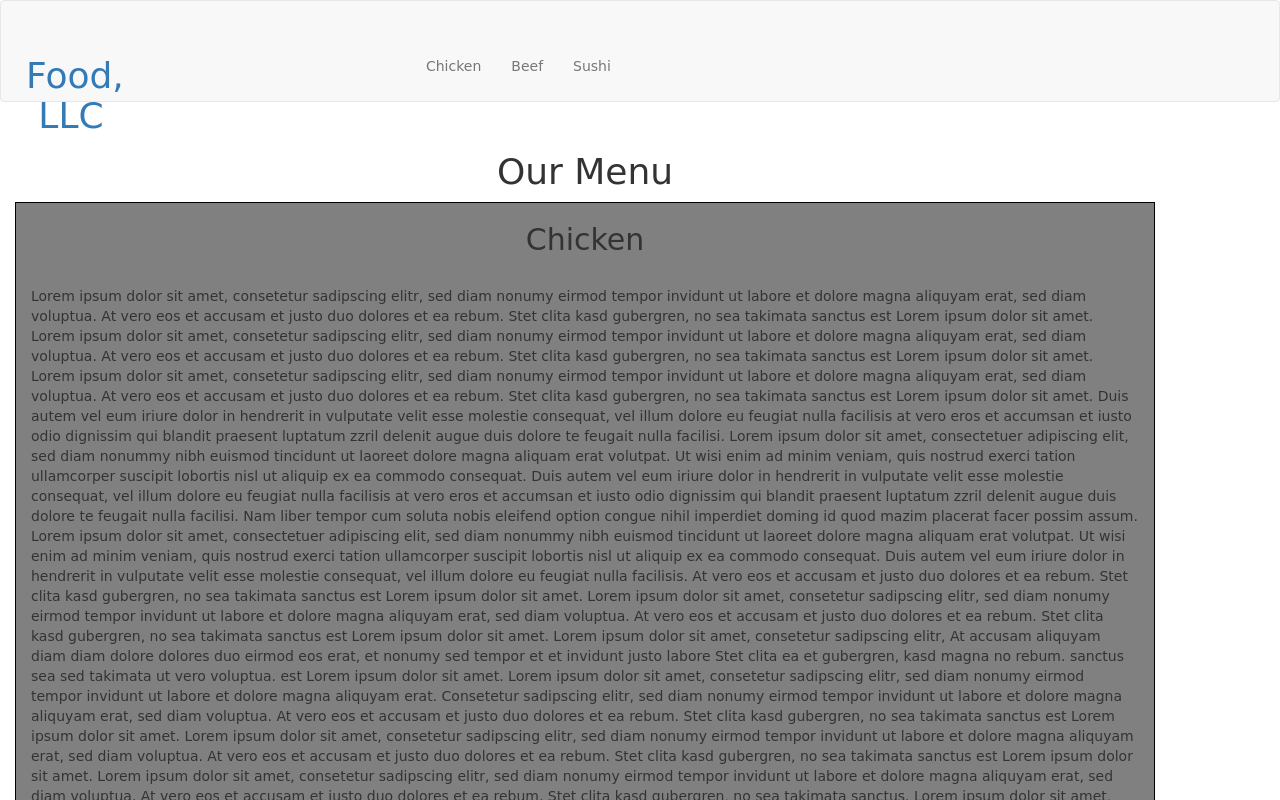
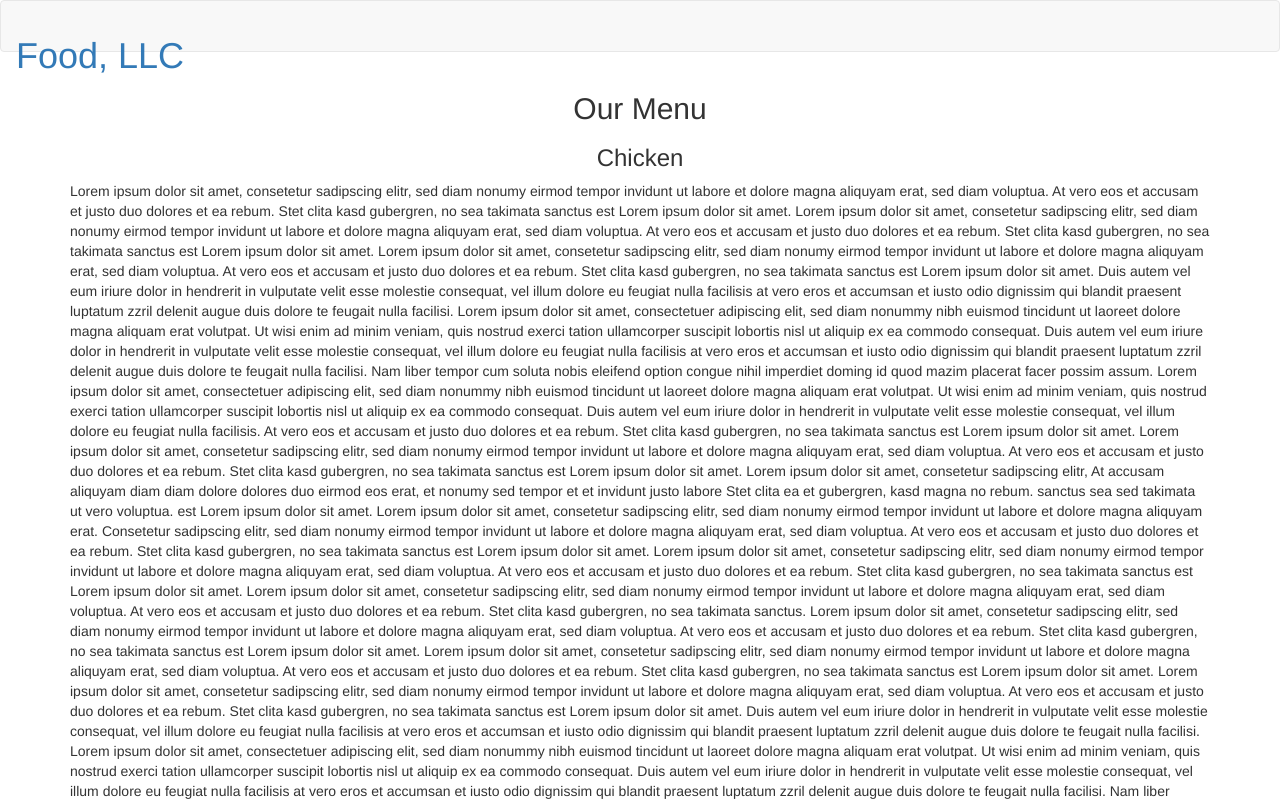
Before and after one commit to svhbisalakoppa/setupExample, a plain HTML site: page module3-solution/index.html in a window 1280 px wide. Shown: the top 800 px of the page. Drawn offline with nearby package versions, Linux system fonts and the light colour scheme; files that its build step writes are made by us from their sources.

Commit message:
Update index.html

```diff
--- a/module3-solution/index.html
+++ b/module3-solution/index.html
@@ -1,28 +1,34 @@
-<!doctype html>
-<html lang="en">
+<!DOCTYPE html>
+<html lang="zxx">
+
 <head>
     <meta charset="utf-8">
     <meta http-equiv="X-UA-Compatible" content="IE=edge">
     <meta name="viewport" content="width=device-width, initial-scale=1">
-    <title>Food, LLC</title>
+    <title>Assignment Solution for Module 3</title>
     <link rel="stylesheet" href="css/bootstrap.min.css">
-    <link rel="stylesheet" href="css/styles.css">
-    <link href='https://fonts.googleapis.com/css?family=Oxygen:400,300,700' rel='stylesheet' type='text/css'>
-    <link href='https://fonts.googleapis.com/css?family=Lora' rel='stylesheet' type='text/css'>
+    <link rel="stylesheet" href="css/styles_basic.css">
+    <link href="https://fonts.googleapis.com/css?family=Source+Sans+Pro" rel="stylesheet">
+    <link href="https://fonts.googleapis.com/css?family=Abril+Fatface" rel="stylesheet">
+
+    <!-- HTML5 shim and Respond.js for IE8 support of HTML5 elements and media queries -->
+    <!-- WARNING: Respond.js doesn't work if you view the page via file:// -->
+    <!--[if lt IE 9]>
+      <script src="https://oss.maxcdn.com/html5shiv/3.7.2/html5shiv.min.js"></script>
+      <script src="https://oss.maxcdn.com/respond/1.4.2/respond.min.js"></script>
+    <![endif]-->
 </head>
+
 <body>
     <header>
         <nav id="header-nav" class="navbar navbar-default">
-      <div class="container">
+            <div class="container-fluid">
                 <div class="navbar-header">
-          <a href="index.html" class="pull-left visible-md visible-lg">
-          </a>
-
                     <div class="navbar-brand">
-            <a href="index.html"><h1>Food, LLC</h1></a>
+                        <a href="index_basic.html"><h1>Food, LLC</h1></a>
                     </div>
 
-          <button type="button" class="navbar-toggle collapsed" data-toggle="collapse" data-target="#collapsable-nav" aria-expanded="false">
+                    <button type="button" class="navbar-toggle collapsed visible-xs" data-toggle="collapse" data-target="#collapsable-nav" aria-expanded="false">
                         <span class="sr-only">Toggle navigation</span>
                         <span class="icon-bar"></span>
                         <span class="icon-bar"></span>
@@ -31,27 +37,26 @@
                 </div>
 
                 <div id="collapsable-nav" class="collapse navbar-collapse">
-           <ul id="nav-list" class="nav navbar-nav navbar-right">
+                    <ul id="nav-list" class="nav navbar-nav navbar-right visible-xs text-center">
                         <li>
-              <a href="menu-categories.html">
-              	<br class="hidden-xs"> Chicken</a>
+                            <a><br class="hidden-xs"> Chicken</a>
                         </li>
                         <li>
-              <a href="#">
-              	<br class="hidden-xs"> Beef</a>
+                            <a><br class="hidden-xs"> Beef</a>
                         </li>
                         <li>
-              <a href="#">
-              	<br class="hidden-xs"> Sushi</a>
+                            <a><br class="hidden-xs"> Sushi</a>
+                        </li>
                     </ul>
                 </div>
             </div>
         </nav>
     </header>
+
     <div id="main-content" class="container">
-        <h1 id="top-heading" class="text-center">Our Menu</h1>
+        <h2 id="top-heading" class="text-center">Our Menu</h2>
         <section id="main-section">
-            <h2 class="text-center">Chicken</h2>
+            <h3 class="text-center">Chicken</h3>
             <p>
                 Lorem ipsum dolor sit amet, consetetur sadipscing elitr, sed diam nonumy eirmod tempor invidunt ut labore et dolore magna aliquyam erat, sed diam voluptua. At vero eos et accusam et justo duo dolores et ea rebum. Stet clita kasd gubergren, no sea takimata
                 sanctus est Lorem ipsum dolor sit amet. Lorem ipsum dolor sit amet, consetetur sadipscing elitr, sed diam nonumy eirmod tempor invidunt ut labore et dolore magna aliquyam erat, sed diam voluptua. At vero eos et accusam et justo duo dolores
@@ -98,9 +103,14 @@
                 consequat, vel illum dolore eu feugiat nulla facilisis. At vero eos et accusam et justo duo dolores et ea rebum. Stet clita kasd gubergren.
             </p>
         </section>
+
     </div>
-  <script src="js/jquery-2.1.4.min.js"></script>
+
+    <!-- jQuery (Bootstrap JS plugins depend on it) -->
+    <script src="js/jquery-3.1.1.min.js"></script>
     <script src="js/bootstrap.min.js"></script>
-  <script src="js/script.js"></script>
+    <!-- <script src="js/script.js"></script> -->
+
 </body>
+
 </html>
```
Lines whose indentation alone changed are shown as unchanged.
